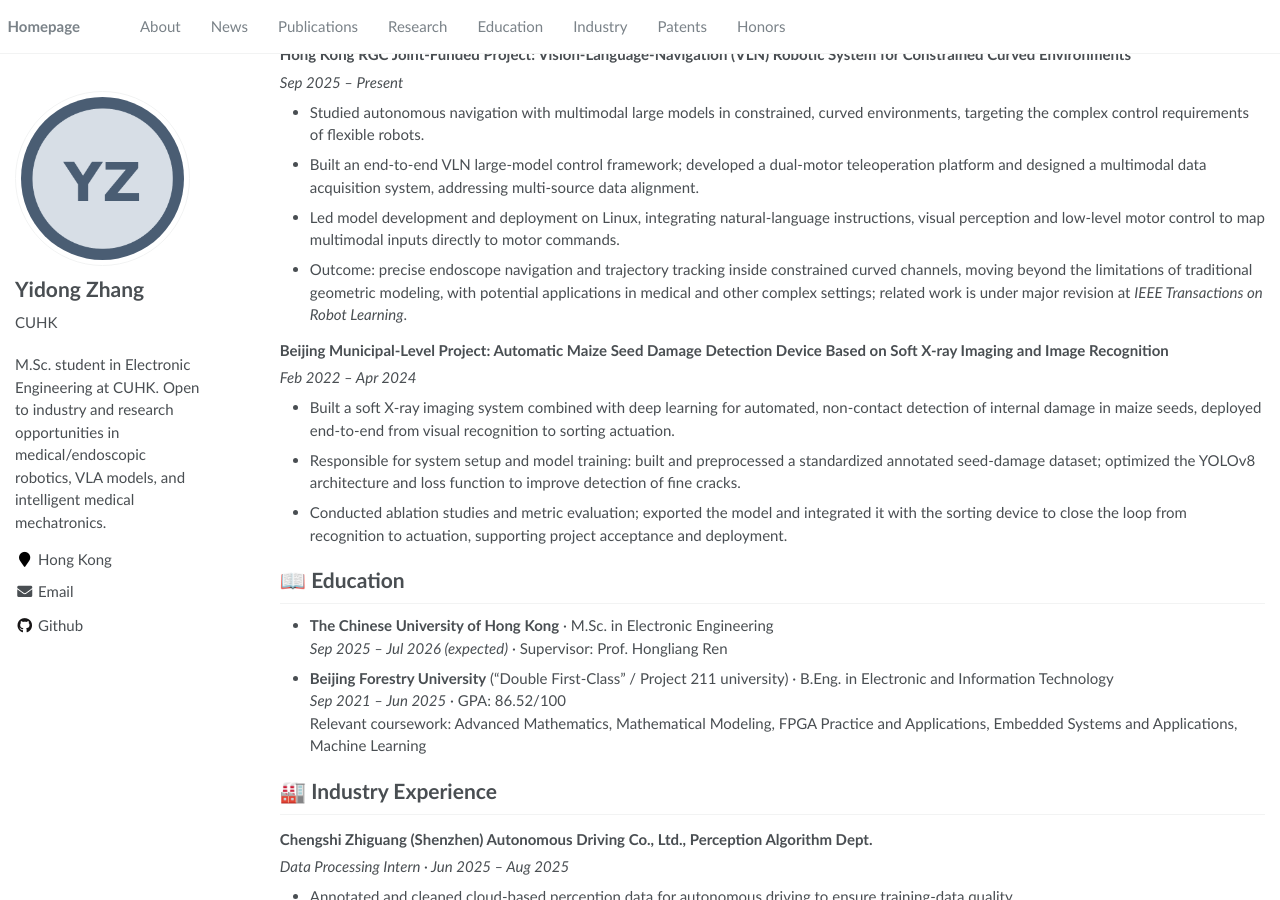
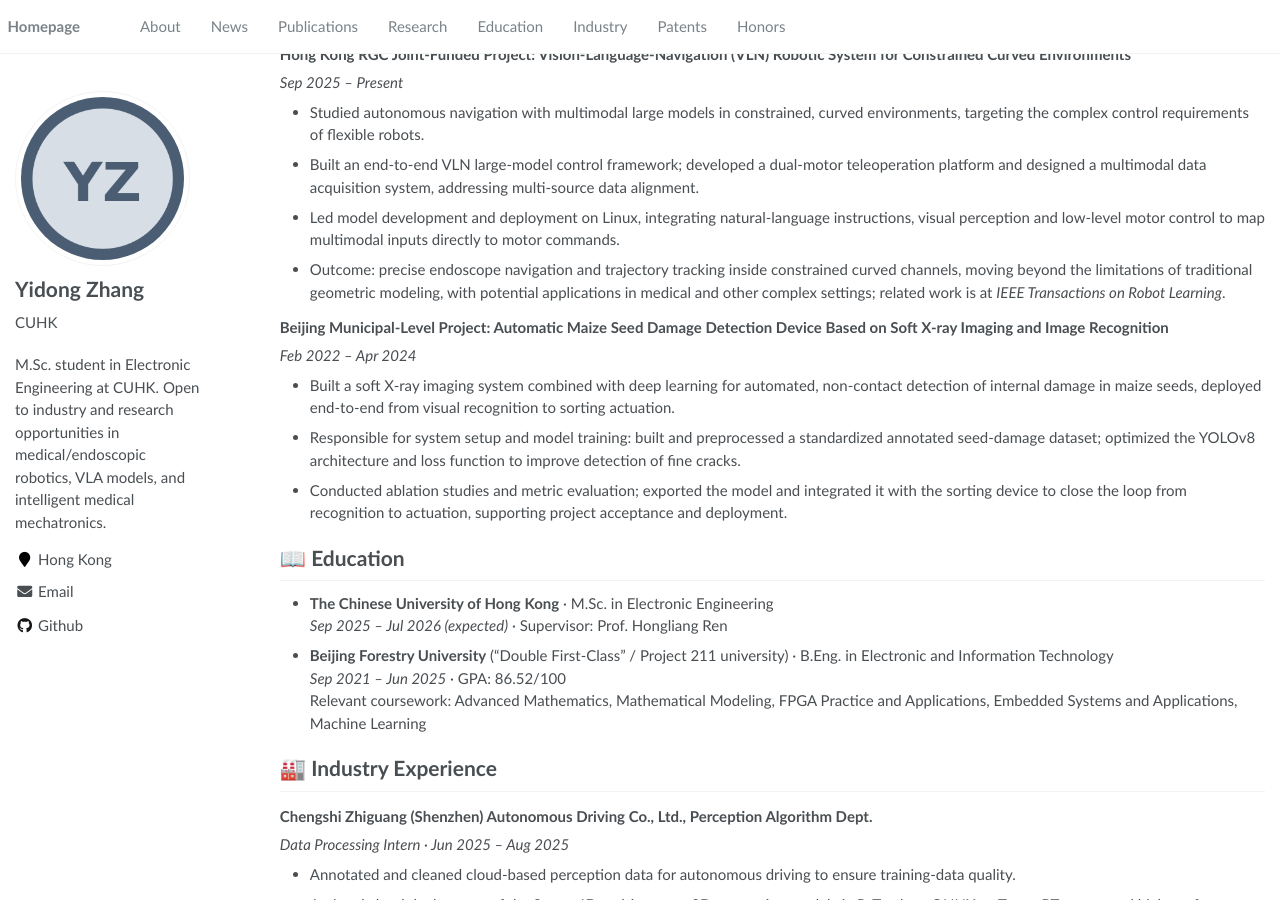
Before and after one commit to dongdongjun-destiny/dongdongjun-destiny.github.io, a Jekyll site: the page built from _pages/about.md, in a window 1280 px wide and 900 px high, scrolled down 1813 px. Built offline with Jekyll 4.4.1, drawn with Linux system fonts in a browser that asks for light colours; some of the changed text lies outside the part shown.

Commit message:
Remove review-status wording from the TRL EndoVLA-OOV listing
Drop "under major revision" and "Major revision" from the IEEE Transactions on Robot Learning paper in news, publications, and research. Leave the venue, authors, title, and other papers unchanged.

Co-authored-by: dongdongjun-destiny <dongdongjun-destiny@users.noreply.github.com>

```diff
--- a/_includes/sections/news.md
+++ b/_includes/sections/news.md
@@ -4,7 +4,7 @@
 - *2026*: EndoLIFT accepted by *Biomimetic Intelligence and Robotics* (IF 8.6); co-first author. [arXiv:2608.20478](https://arxiv.org/abs/2608.20478)
 - *2026*: A source-level illumination-motion co-control system for robotic endoscopy accepted as an oral paper at ICBIR 2026
 - *2026*: Third Prize (Innovation Project), 12th Hong Kong University Student Innovation and Entrepreneurship Competition
-- *2026*: EndoVLA-OOV under major revision at *IEEE Transactions on Robot Learning* (CAS Q1); co-first author
+- *2026*: EndoVLA-OOV at *IEEE Transactions on Robot Learning* (CAS Q1); co-first author
 - *2026*: Open-H-Embodiment under review at *Science Robotics* (IF 32.9). [arXiv:2604.21017](https://arxiv.org/abs/2604.21017)
 - *2025.09*: Started the M.Sc. in Electronic Engineering at CUHK (supervisor: Prof. Hongliang Ren), and joined the NVIDIA Open-H & Intelligent Medical Mechatronics Lab as a Research Assistant
 - *2024.08*: First-author paper published in *Proc. SPIE* 13230 (MVAID 2024). [DOI](https://doi.org/10.1117/12.3035438)
--- a/_includes/sections/pub.md
+++ b/_includes/sections/pub.md
@@ -12,7 +12,7 @@
   Open-H-Embodiment: A Large-Scale Dataset for Training Foundation Models in Healthcare Robotics.
   [[arXiv](https://arxiv.org/abs/2604.21017)]
 
-- `IEEE Transactions on Robot Learning` (CAS Q1) · Major revision · Co-first author
+- `IEEE Transactions on Robot Learning` (CAS Q1) · Co-first author
   Chikit Ng\*, **Yidong Zhang**\*, Tianchun Wu, et al.
   EndoVLA-OOV: Vision-Language Action Model for Out-Of-View Object Search-to-Track towards Distal Endoscopy Autonomy.
 
--- a/_includes/sections/research.md
+++ b/_includes/sections/research.md
@@ -15,7 +15,7 @@
 - Studied autonomous navigation with multimodal large models in constrained, curved environments, targeting the complex control requirements of flexible robots.
 - Built an end-to-end VLN large-model control framework; developed a dual-motor teleoperation platform and designed a multimodal data acquisition system, addressing multi-source data alignment.
 - Led model development and deployment on Linux, integrating natural-language instructions, visual perception and low-level motor control to map multimodal inputs directly to motor commands.
-- Outcome: precise endoscope navigation and trajectory tracking inside constrained curved channels, moving beyond the limitations of traditional geometric modeling, with potential applications in medical and other complex settings; related work is under major revision at *IEEE Transactions on Robot Learning*.
+- Outcome: precise endoscope navigation and trajectory tracking inside constrained curved channels, moving beyond the limitations of traditional geometric modeling, with potential applications in medical and other complex settings; related work is at *IEEE Transactions on Robot Learning*.
 
 ### Beijing Municipal-Level Project: Automatic Maize Seed Damage Detection Device Based on Soft X-ray Imaging and Image Recognition
 *Feb 2022 – Apr 2024*
```
